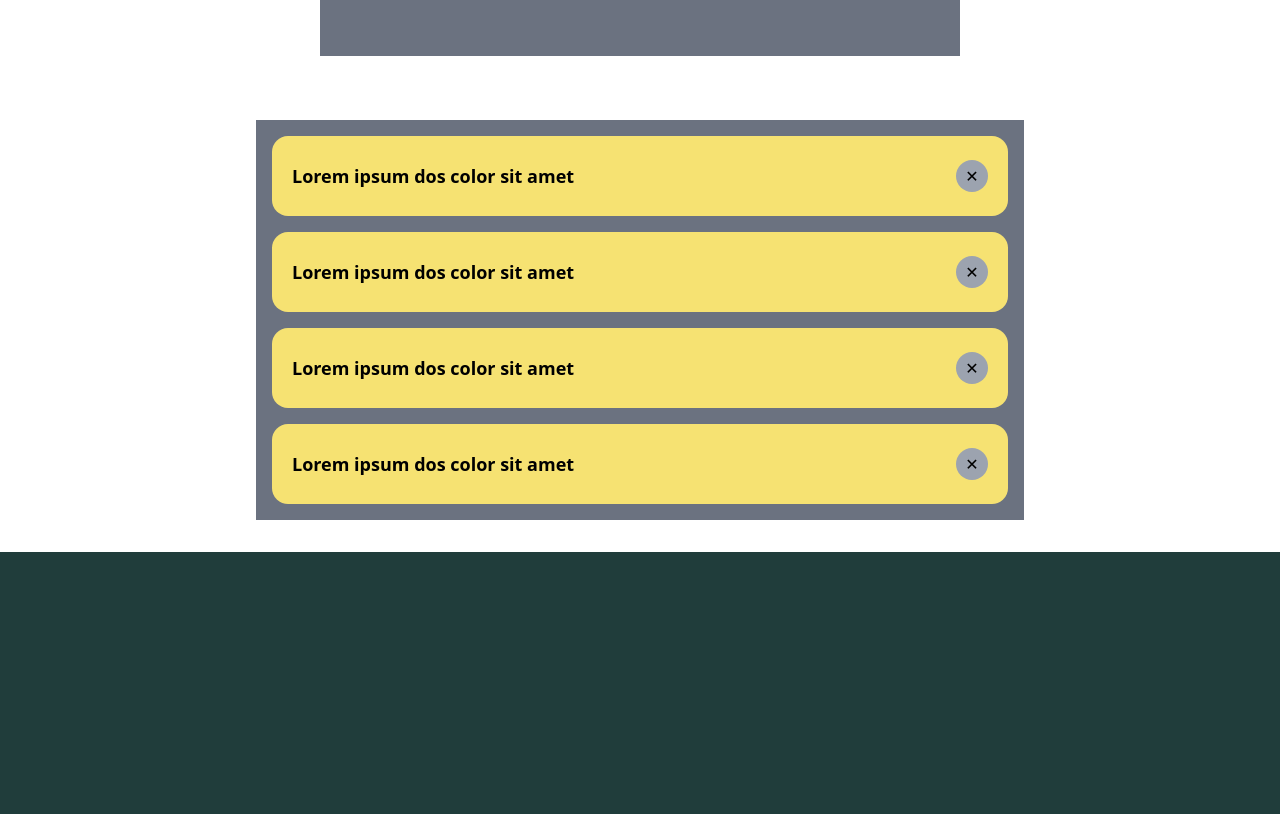
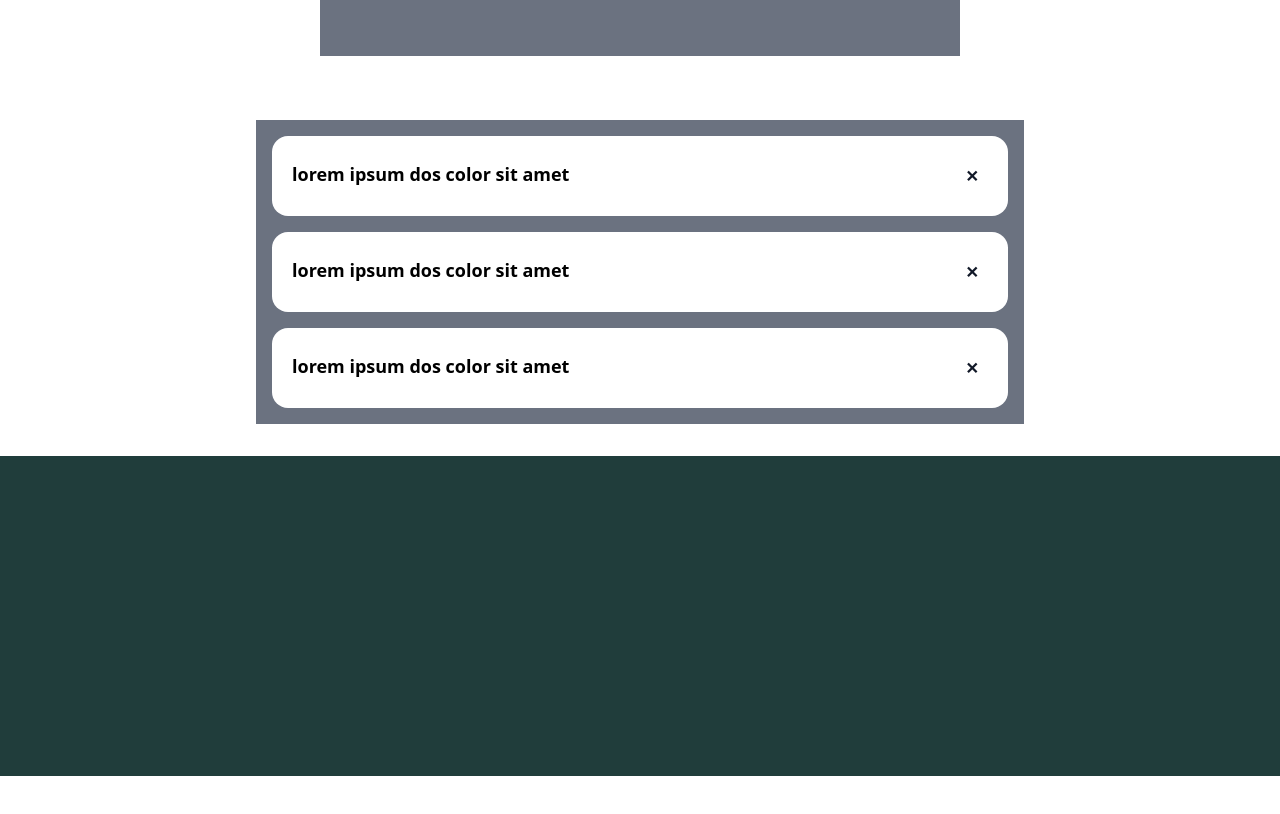
Before and after one commit to akbarmridho/infest-2022, a Next.js app: page / in a window 1280 px wide. Shown: the part 2040-2854 px from the top of the page. After the commit the page ends 2816 px from the top, so only its background shows below. Built offline with nearby package versions, Linux system fonts and the light colour scheme.

Commit message:
faq active state

```diff
--- a/components/FAQ.tsx
+++ b/components/FAQ.tsx
@@ -1,16 +1,46 @@
 import { Component } from "react";
 
-export default class FAQ extends Component {
+interface Props {
+    question: string,
+    answer: string
+}
+
+interface State {
+    active: boolean
+}
+
+export default class FAQ extends Component<Props, State> {
+    constructor(props: Props | Readonly<Props>) {
+        super(props)
+        this.state = {active: false}
+        this.handleToggleClick = this.handleToggleClick.bind(this)
+    }
+
+    handleToggleClick() {
+        this.setState(state => ({active: !state.active}))
+    }
+
     render() {
         return (
             <div className="m-4">
-                <div className='w-full rounded-[16px] px-5 py-6 bg-tyellow-100 flex flex-row items-center'>
-                <div className='text-lg font-semibold flex-grow'>
-                    Lorem ipsum dos color sit amet
-                </div>
-                <div>
-                    <button className="rounded-full float-right bg-gray-400 w-8 h-8">&#10005;</button>
-                </div>
+                <div className={`w-full rounded-[16px] px-5 py-6 flex flex-row items-top ${this.state.active ? "bg-tyellow-100" : "bg-white"}`}>
+                    <div className="flex-grow">
+                        <div className='text-lg font-semibold'>
+                            {this.props.question}
+                        </div>
+                        {
+                            this.state.active &&
+                                <div className="mt-4">
+                                    {this.props.answer}
+                                </div>
+                        }
+                    </div>
+                    <div className='ml-8'>
+                        <button
+                            className="rounded-full float-right w-8 h-8 bg-[rgba(255,255,255,0.45)] font-bold text-gray-900"
+                            dangerouslySetInnerHTML={{ __html: this.state.active ? '&#8211;' : '&#10005;'}}
+                            onClick={this.handleToggleClick}></button>
+                    </div>
                 </div>
             </div>
         )
--- a/components/FAQDeck.tsx
+++ b/components/FAQDeck.tsx
@@ -6,10 +6,9 @@ export default class FAQDeck extends Component {
         return (
             <div className='flex justify-center'>
                 <div className='bg-gray-500 w-full mx-16 my-8 max-w-screen-md'>
-                    <FAQ />
-                    <FAQ />
-                    <FAQ />
-                    <FAQ />
+                    <FAQ question='lorem ipsum dos color sit amet' answer='this is some fucking answer loooong answer as;ldkjasdmsaoi asldjaslkdas asldkjashdkljas aslkjdas askljdhasljkd aslkjdhas'/>
+                    <FAQ question='lorem ipsum dos color sit amet' answer='this is some fucking answer'/>
+                    <FAQ question='lorem ipsum dos color sit amet' answer='this is some fucking answer'/>
                 </div>
             </div>
         )
```
